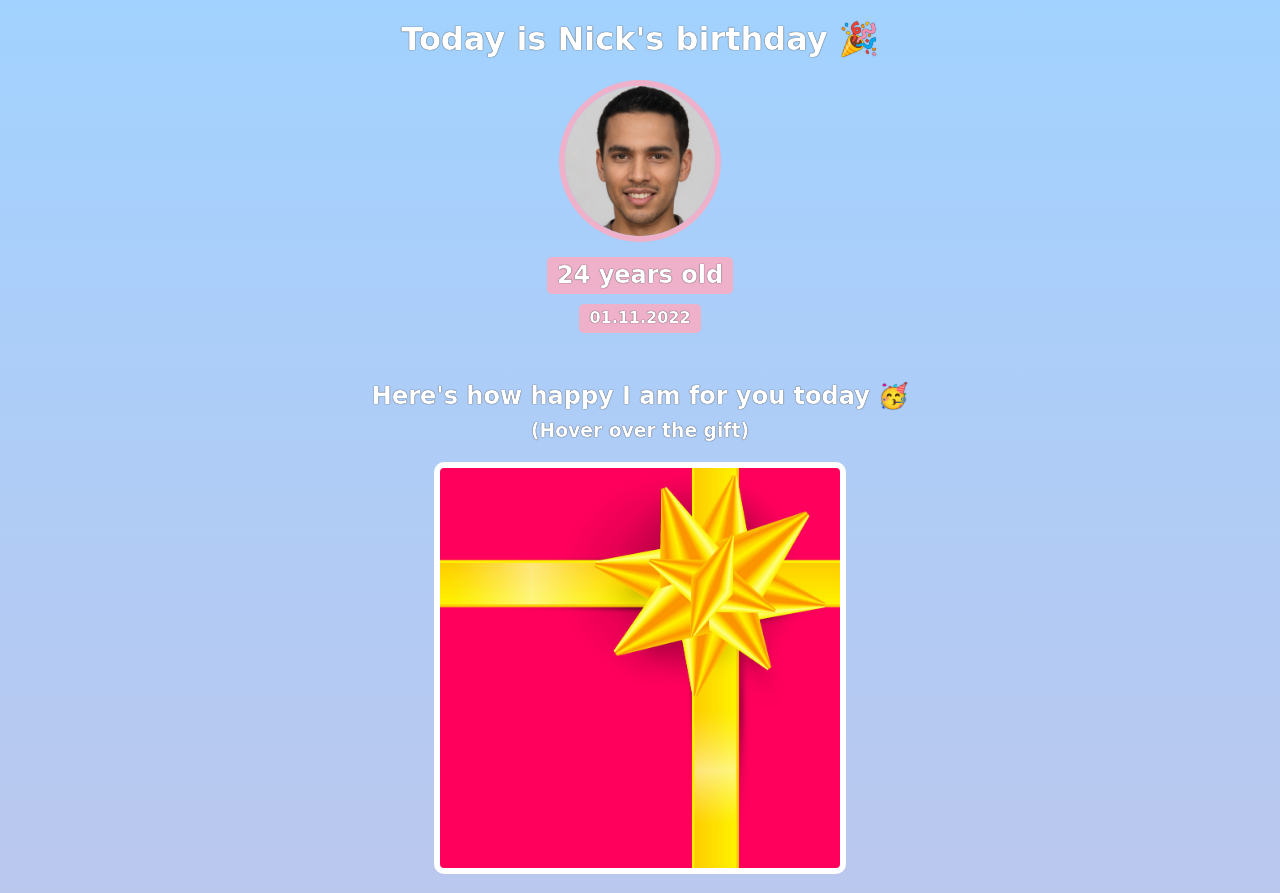
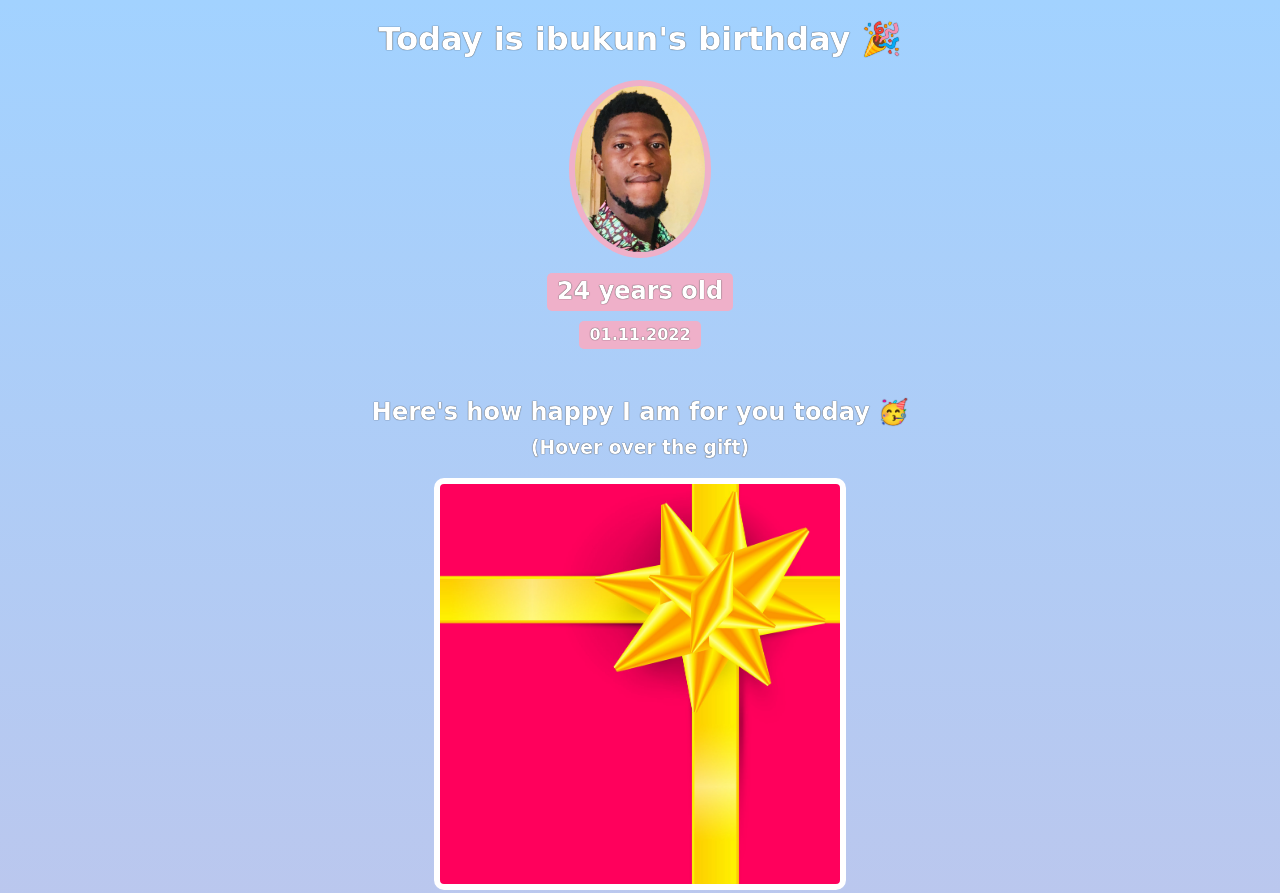
Before and after one commit to awotile-ibukun/birthday-gift-site, a website built with Vite: page index.html in a window 1280 px wide. Shown: the top 893 px of the page. Built offline with nearby package versions, Linux system fonts and the light colour scheme; a web font is replaced by a local one.

Commit message:
updated the site title and profile image

```diff
--- a/index.html
+++ b/index.html
@@ -7,8 +7,8 @@
     </head>
     <body>
         <div id="header">
-            <h1>Today is Nick's birthday 🎉</h1>
-            <img id="bff-img" src="images/nick.jpg">
+            <h1>Today is ibukun's birthday 🎉</h1>
+            <img id="bff-img" src="images/jerry.png">
             <h2 id="bday-age">24 years old</h2>
             <h4 id="bday-date">01.11.2022</h4>
         </div>
--- a/styles.css
+++ b/styles.css
@@ -10,7 +10,7 @@ h1, h2, h3, h4, p {
 }
 
 #bff-img {
-    width: 150px;
+    width: 130px;
     border-radius: 50%;
     border: 6px solid #EFB0C9;
     margin-bottom: 10px;
```
Also changed, not shown: images/jerry.png (added).
